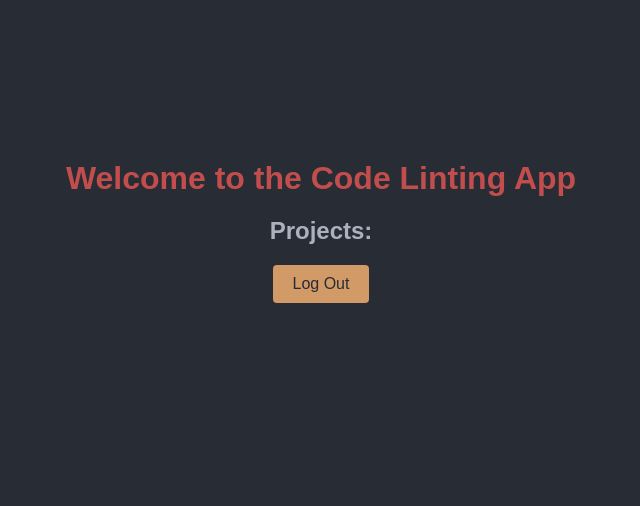
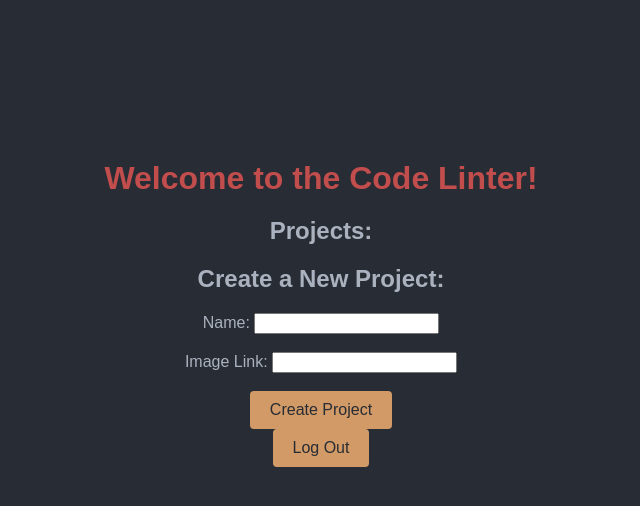
Before and after one commit to vestbroyek/code_linter_app, a Flask app: template templates/projects.html in a window 1280 px wide. Shown: the top 506 px of the page, without its empty margins (319-959 px from the left). Run offline with Flask 3, Linux system fonts and the light colour scheme; the template is opened without the code that fills it, so the values that code supplies are empty; parts of the project's set-up code (start-up, migrations or seed data) failed here and were passed over.

Commit message:
Add POST projects endpoint

```diff
--- a/app.py
+++ b/app.py
@@ -1,8 +1,10 @@
 from auth import requires_permissions
 from config import app, db
-from flask import jsonify, render_template, request, redirect
+from flask import abort, jsonify, render_template, request, redirect
 from flask_migrate import Migrate
+import json
 from models import Project, Snippet
+import sys
 
 migrate = Migrate(app, db)
 
@@ -10,18 +12,38 @@ migrate = Migrate(app, db)
 def index():
     return render_template("index.html")
 
+@requires_permissions("get:projects")
 @app.route("/projects")
-# @requires_permissions("get:projects")
 def get_projects():
-    print(request.headers)
     projects = Project.query.all()
 
-    return render_template("projects.html")
+    return render_template("projects.html", projects=projects)
 
-    # return jsonify({
-    #     "success": True,
-    #     "projects": projects
-    # })
+@requires_permissions("post:projects")
+@app.route("/projects", methods=["POST"])
+def post_project():
+    # Get form data
+    data = request.json
+    try:
+        name, image_link, date_created = data["name"], data["image_link"], data["date_created"]
+
+    except Exception as e:
+        print(e)
+        abort(400)
+
+    try:
+        new_project=Project(name=name, image_link=image_link, date_created=date_created)
+        new_project.insert()
+
+    except Exception as e:
+        print(e)
+        print(sys.exc_info())
+        abort(500)
+
+    return jsonify({
+        "success": True
+    }), 200
+
 
 if __name__ == "__main__":
     app.run()
--- a/templates/projects.html
+++ b/templates/projects.html
@@ -8,11 +8,36 @@
 </head>
 <body>
     <div class="container">
-        <h1>Welcome to the Code Linting App</h1>
+        <h1>Welcome to the Code Linter!</h1>
         <h2>Projects:</h2>
         <ul id="projectList">
-            <!-- Project items will be dynamically added here -->
+            <!-- Use Jinja2 to loop through and render the projects -->
+            {% for project in projects %}
+                <li>
+                    <h3>{{ project.name }}</h3>
+                    <p>ID: {{ project.id }}</p>
+                    <p>Date Created: {{ project.date_created }}</p>
+                    <img src="{{ project.image_link }}" alt="{{ project.name }}" />
+                </li>
+            {% endfor %}
         </ul>
+
+        <!-- Add a form to create a new project -->
+        <h2>Create a New Project:</h2>
+        <form id="newProjectForm">
+            <label for="projectName">Name:</label>
+            <input type="text" id="projectName" name="name" required><br><br>
+
+            <label for="projectImage">Image Link:</label>
+            <input type="text" id="projectImage" name="image_link"><br><br>
+
+            <!-- Add a hidden input field for the timestamp -->
+            <input type="hidden" id="dateCreated" name="date_created">
+
+            <button type="submit">Create Project</button>
+        </form>
+
+        <!-- TODO -->
         <button id="logoutButton">Log Out</button>
     </div>
     <script>
@@ -39,9 +64,12 @@
                 const headers = setAuthorizationHeader(jwtToken);
                 try {
                     const response = await fetch('/projects', { method: 'GET', headers });
-                    // Handle the response here
+                    // Handle the response here and render projects
+                    const projectsData = await response.json();
+                    renderProjects(projectsData);
                 } catch (error) {
                     // Handle errors here
+                    console.error("Error fetching projects:", error);
                 }
             } else {
                 // Handle the case when the token is not found in the URL
@@ -49,6 +77,79 @@
             }
         }
 
+        // Function to render a list of projects
+        function renderProjects(projects) {
+            const projectList = document.getElementById("projectList");
+
+            // Clear the current list
+            projectList.innerHTML = "";
+
+            // Iterate through the projects and add them to the list
+            projects.forEach((project) => {
+                const listItem = document.createElement("li");
+                listItem.innerHTML = `
+                    <h3>${project.name}</h3>
+                    <p>ID: ${project.id}</p>
+                    <p>Date Created: ${project.date_created}</p>
+                    <img src="${project.image_link}" alt="${project.name}" style="width: 50px; height: 50px;" />
+                `;
+                projectList.appendChild(listItem);
+            });
+        }
+
+        // Function to get the current timestamp in ISO 8601 format (e.g., "2023-09-09T12:34:56Z")
+        function getCurrentTimestamp() {
+            return new Date().toISOString();
+        }
+
+        // Event listener for the new project form submission
+        const newProjectForm = document.getElementById("newProjectForm");
+        newProjectForm.addEventListener("submit", async (e) => {
+            e.preventDefault();
+
+            // Extract form data
+            const formData = new FormData(newProjectForm);
+
+            // Get the current timestamp
+            const currentTimestamp = getCurrentTimestamp();
+
+            // Add the current timestamp to the form data
+            formData.append("date_created", currentTimestamp);
+
+            // Construct the project object from form data
+            const projectData = {};
+            formData.forEach((value, key) => {
+                projectData[key] = value;
+            });
+
+            // Send a POST request to create the new project
+            const jwtToken = extractTokenFromURL();
+            if (jwtToken) {
+                const headers = {
+                    'Authorization': `Bearer ${jwtToken}`,
+                    'Content-Type': 'application/json'
+                };
+
+                console.log(headers)
+                console.log(JSON.stringify(projectData))
+                try {
+                    const response = await fetch('/projects', {
+                        method: 'POST',
+                        headers,
+                        body: JSON.stringify(projectData), // Corrected the variable name
+                    });
+                    // Handle the response here (e.g., refresh the project list)
+                    fetchProjects();
+                } catch (error) {
+                    // Handle errors here
+                    console.error("Error creating a new project:", error);
+                }
+            } else {
+                // Handle the case when the token is not found in the URL
+                console.error("JWT token not found in the URL.");
+            }
+        });
+
         // Call the fetchProjects function to start the process
         fetchProjects();
     </script>
```
